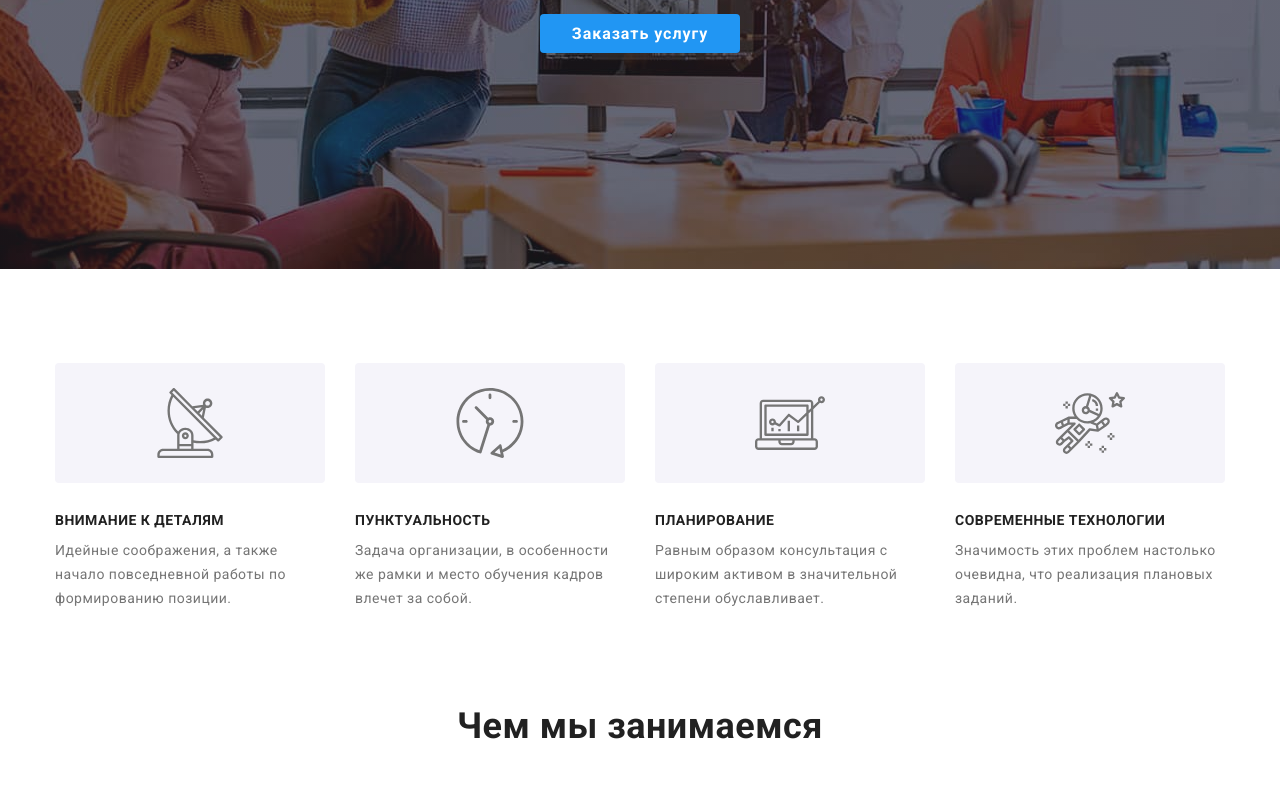
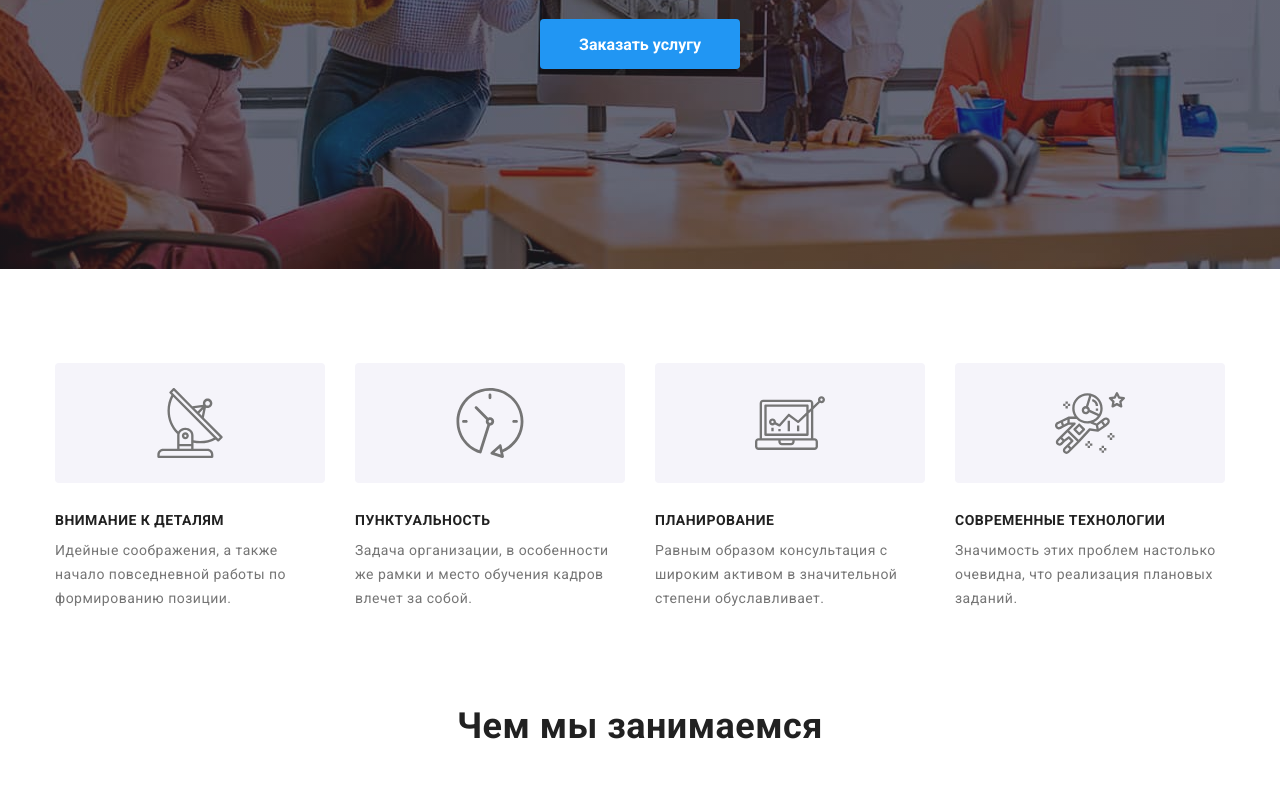
Before and after one commit to Zombik007/goit-markup-hw-04, a plain HTML site: page index.html in a window 1280 px wide. Shown: the part 412-1202 px from the top of the page. Drawn offline with nearby package versions, Linux system fonts and the light colour scheme.

Commit message:
Вносить зміни відповідно до виправлень ментором

```diff
--- a/css/styles.css
+++ b/css/styles.css
@@ -212,21 +212,19 @@ li {
 }
 
 /* Стили кнопки секции "Герой" */
-.hero-link {
-  line-height: 30px;
-  align-items: center;
+.hero-button {
+  font-weight: 700;
+  line-height: 1.875em;
   text-align: center;
-  letter-spacing: 0.06em;
   color: var(--color-white);
   background-color: var(--accent-color);
+  cursor: pointer;
+  min-width: 200px;
+  max-height: 50px;
+  border: 1px solid transparent;
+  box-shadow: 0px 4px 4px rgba(0, 0, 0, 0.15);
+  border-radius: 4px;
   padding: 10px 32px;
-  cursor: pointer;
-  max-width: 200px;
-  margin-left: auto;
-  margin-right: auto;
-  margin-top: 0;
-  margin-bottom: 200px;
-  border-radius: 4px;
 }
 
 /* Стили для "невидимых" заголовков */
@@ -369,7 +367,7 @@ li {
 /* Стили заголовков карточек раздела "Наша команда" */
 .item-caption {
   font-weight: 500;
-  line-height: 19px;
+  line-height: 1.19em;
   text-align: center;
   color: var(--text-caption-color);
   margin-bottom: 10px;
@@ -378,7 +376,7 @@ li {
 /* Стили текста карточек раздела "Наша команда" */
 .item-text {
   font-weight: 400;
-  line-height: 19px;
+  line-height: 1.19em;
   text-align: center;
 }
 
@@ -539,7 +537,7 @@ li {
   margin-bottom: 20px;
   font-weight: 700;
   font-size: 14px;
-  line-height: 16px;
+  line-height: 1.14em;
   letter-spacing: 0.03em;
   text-transform: uppercase;
   color: var(--color-white);
@@ -608,10 +606,11 @@ li {
 /* Стили кнопок фильтра */
 .filter-button {
   font-weight: 500;
-  line-height: 26px;
+  line-height: 1.625em;
   text-align: center;
   color: var(--text-caption-color);
   background-color: #f5f4fa;
+  min-height: 40px;
   cursor: pointer;
   border: 1px solid transparent;
   border-radius: 4px;
@@ -684,5 +683,5 @@ li {
 /* Стили текста карточек на странице "Портфолио" */
 .projects-text {
   font-weight: 400;
-  line-height: 30px;
+  line-height: 1.875em;
 }
--- a/index.html
+++ b/index.html
@@ -78,10 +78,8 @@
 
       <section class="hero">
         <div class="overlay">
-          <!-- <div class="img-overlay"> -->
           <h1 class="hero-caption">Эффективные решения для вашего бизнеса</h1>
-          <a class="hero-link" href="">Заказать услугу</a>
-          <!-- </div> -->
+          <button class="hero-button" type="button">Заказать услугу</button>
         </div>
       </section>
       <!-- /Секция "Герой" -->
```
